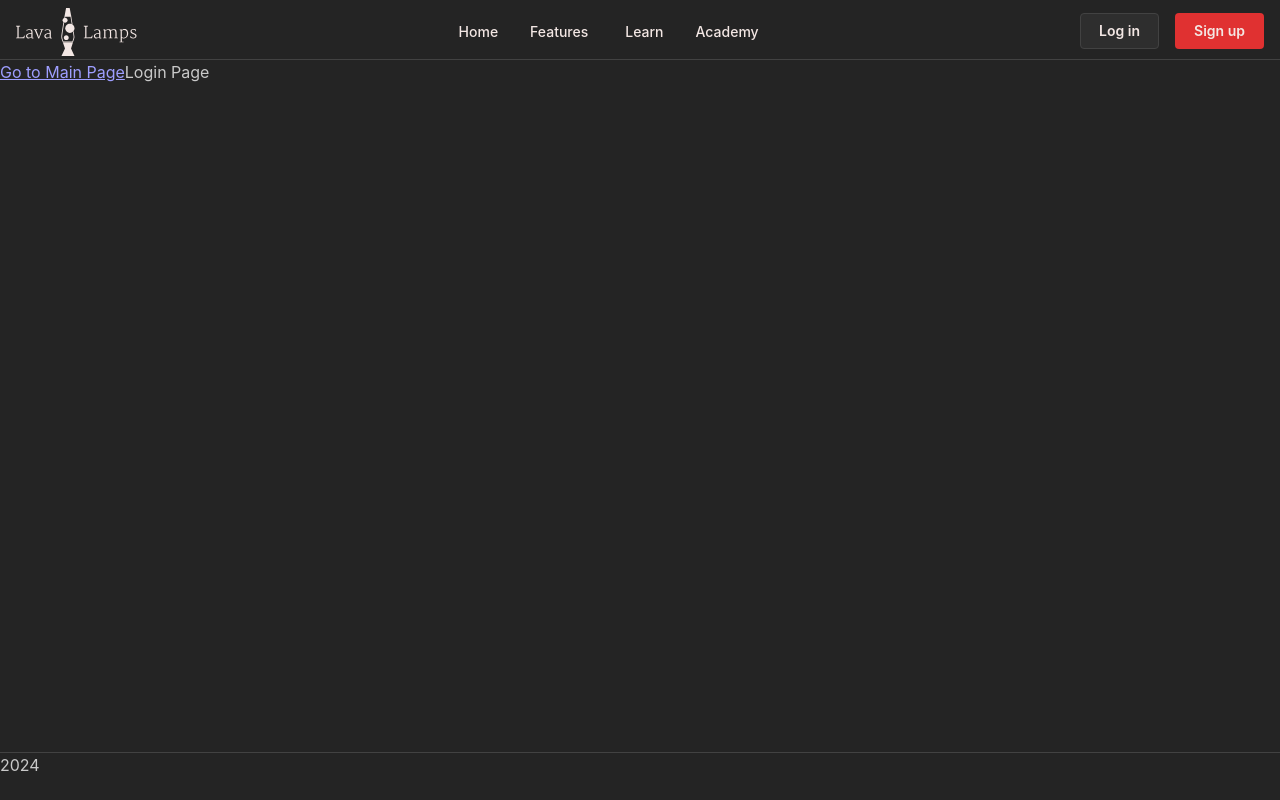
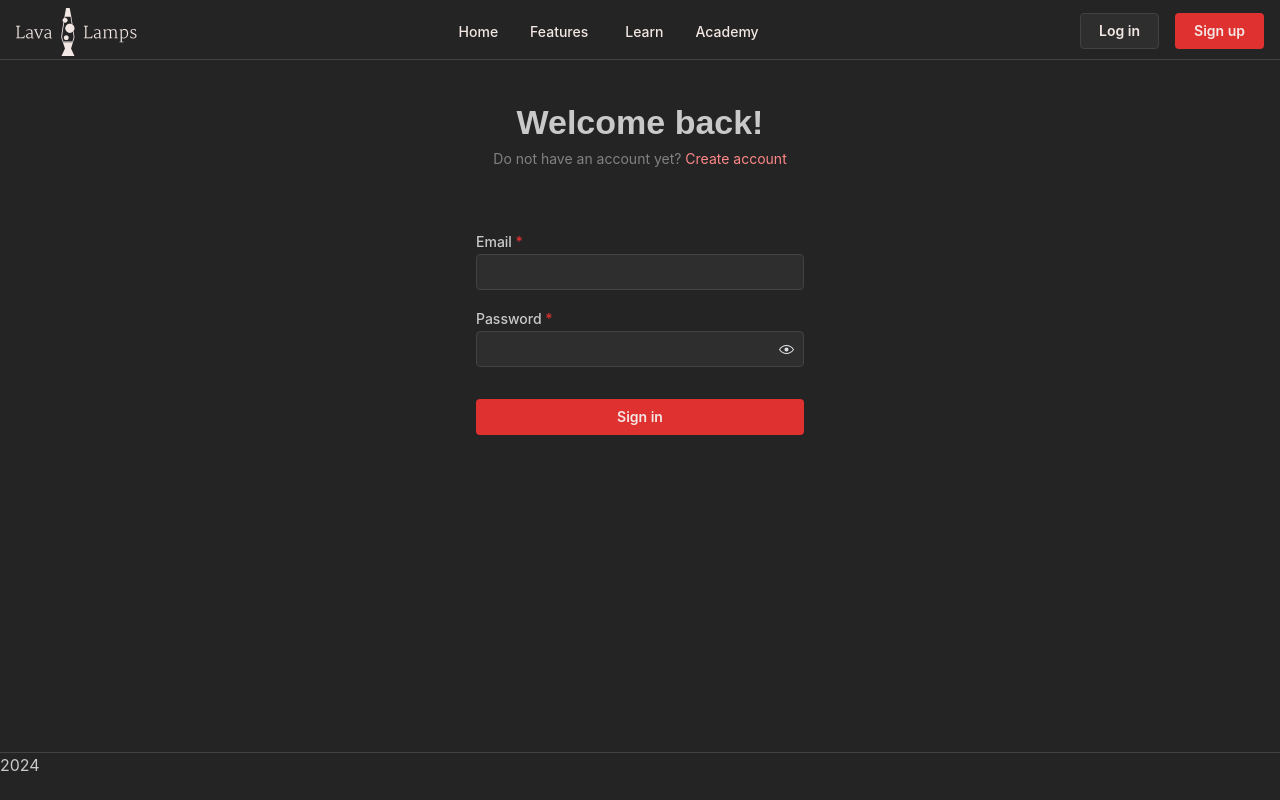
Before and after one commit to berriestime/eCommerce-Application, a React (Vite) app: page /login in a window 1280 px wide. Built offline with nearby package versions, Linux system fonts and the light colour scheme.

Commit message:
feat: add mantine authentication for login page

```diff
--- a/src/features/login-page/login-page.module.css
+++ b/src/features/login-page/login-page.module.css
@@ -1,3 +1,3 @@
 .container {
-  display: flex;
+  display: block;
 }
--- a/src/features/login-page/login-page.tsx
+++ b/src/features/login-page/login-page.tsx
@@ -1,13 +1,31 @@
-import type { FC } from 'react';
-import { Link } from 'react-router-dom';
+import { FC } from 'react';
 
-import s from './login-page.module.css';
+import { Anchor, Button, Container, Paper, Text, Title } from '@mantine/core';
+
+import { CustomPasswordInput } from '@/components/form/password-input';
+import { CustomTextInput } from '@/components/form/text-input';
+
+import classes from './login-page.module.css';
 
 const LoginPage: FC = () => {
   return (
-    <div className={s.container}>
-      <Link to="/">Go to Main Page</Link> Login Page
-    </div>
+    <Container className={classes.container} my={40} size={420}>
+      <Title ta="center">Welcome back!</Title>
+      <Text c="dimmed" mt={5} size="sm" ta="center">
+        Do not have an account yet?{' '}
+        <Anchor component="button" size="sm">
+          Create account
+        </Anchor>
+      </Text>
+
+      <Paper mt={30} p={30} radius="md" shadow="md withBorder ">
+        <CustomTextInput label="Email" required={true} />
+        <CustomPasswordInput label="Password" />
+        <Button fullWidth mt="xl">
+          Sign in
+        </Button>
+      </Paper>
+    </Container>
   );
 };
 
```
